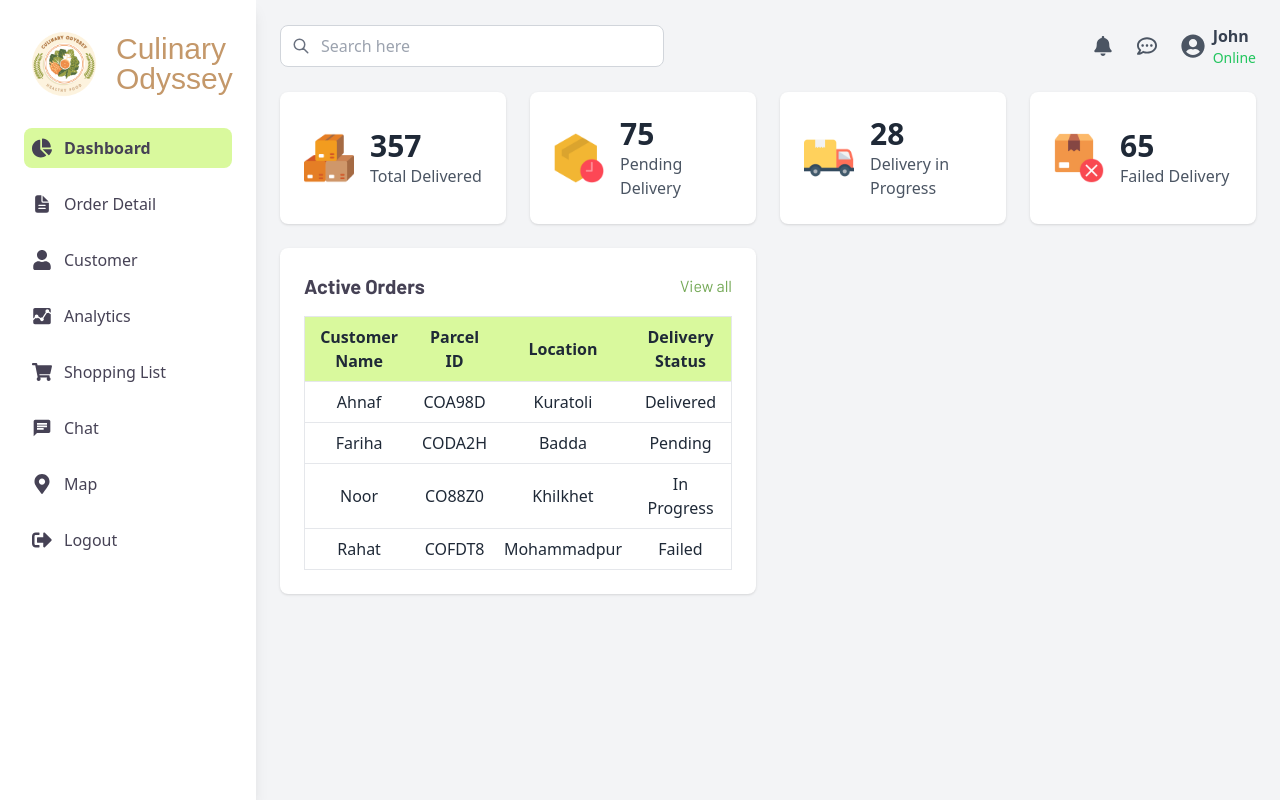
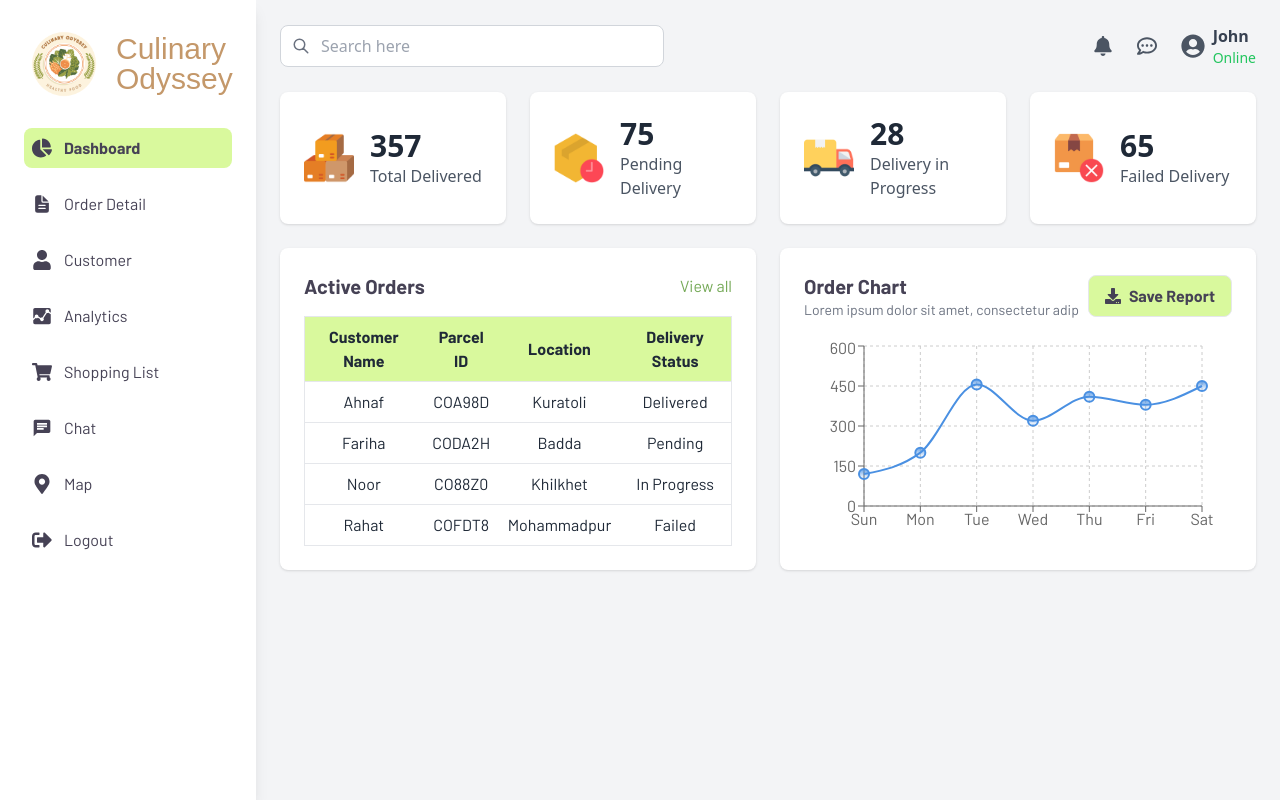
Before and after one commit to tanzim-ikram/culinary-odyssey-frontend, a Next.js app: page /dashboard in a window 1280 px wide. Built offline with nearby package versions, Linux system fonts and the light colour scheme; a web font is replaced by a local one.

Commit message:
new file:   app/components/OrderChart.tsx 	modified:   app/components/OrderTable.tsx 	modified:   app/components/Sidebar.tsx 	modified:   app/dashboard/page.tsx 	modified:   package-lock.json 	modified:   package.json

```diff
--- /dev/null
+++ b/app/components/OrderChart.tsx
@@ -0,0 +1,53 @@
+"use client";
+
+import { LineChart, Line, XAxis, YAxis, Tooltip, ResponsiveContainer, CartesianGrid } from "recharts";
+import { FaDownload } from "react-icons/fa";
+
+const data = [
+  { day: "Sun", orders: 120 },
+  { day: "Mon", orders: 200 },
+  { day: "Tue", orders: 456 },
+  { day: "Wed", orders: 320 },
+  { day: "Thu", orders: 410 },
+  { day: "Fri", orders: 380 },
+  { day: "Sat", orders: 450 },
+];
+
+export default function OrderChart() {
+  return (
+    <div >
+      {/* Header Section */}
+      <div className="flex justify-between items-center mb-4">
+        <div style={{ fontFamily: '"Barlow", sans-serif' }}>
+          <h2 className="text-xl font-bold text-[#464255]">
+            Order Chart
+          </h2>
+          <p className="text-gray-500 text-sm">Lorem ipsum dolor sit amet, consectetur adip</p>
+        </div>
+
+        {/* Save Report Button */}
+        <button className="flex items-center gap-2 border px-4 py-2 rounded-lg bg-lime-200 text-[#464255]  hover:border-[#464255]" style={{ fontFamily: '"Barlow", sans-serif', fontWeight: "bold" }}>
+          <FaDownload />
+          <span>Save Report</span>
+        </button>
+      </div>
+
+      {/* Chart Container */}
+      <ResponsiveContainer width="100%" height={200}>
+        <LineChart data={data} margin={{ top: 10, right: 30, left: 0, bottom: 0 }}>
+          <defs>
+            <linearGradient id="colorBlue" x1="0" y1="0" x2="0" y2="1">
+              <stop offset="5%" stopColor="#4A90E2" stopOpacity={0.8} />
+              <stop offset="95%" stopColor="#4A90E2" stopOpacity={0} />
+            </linearGradient>
+          </defs>
+          <CartesianGrid strokeDasharray="3 3" />
+          <XAxis dataKey="day" style={{ fontFamily: '"Barlow", sans-serif', fontWeight: "normal" }}/>
+          <YAxis style={{ fontFamily: '"Barlow", sans-serif', fontWeight: "normal" }}/>
+          <Tooltip />
+          <Line type="monotone" dataKey="orders" stroke="#4A90E2" strokeWidth={2} fill="url(#colorBlue)" dot={{ r: 5 }} />
+        </LineChart>
+      </ResponsiveContainer>
+    </div>
+  );
+}
--- a/app/components/OrderTable.tsx
+++ b/app/components/OrderTable.tsx
@@ -7,7 +7,7 @@ export default function OrderTable() {
     ];
 
     return (
-      <table className="w-full border-collapse border">
+      <table className="w-full border-collapse border" style={{ fontFamily: '"Barlow", sans-serif', fontWeight: "normal" }}>
         <thead>
           <tr className="bg-lime-200">
             <th className="p-2">Customer Name</th>
--- a/app/components/Sidebar.tsx
+++ b/app/components/Sidebar.tsx
@@ -37,7 +37,7 @@ export default function Sidebar() {
       </div>
 
       {/* Menu */}
-      <nav className="space-y-4">
+      <nav className="space-y-4" style={{ fontFamily: '"Barlow", sans-serif', fontWeight: "normal" }}>
         <SidebarLink icon={FaChartPie} text="Dashboard" active />
         <SidebarLink icon={IoDocumentText } text="Order Detail" />
         <SidebarLink icon={FaUser} text="Customer" />
--- a/app/dashboard/page.tsx
+++ b/app/dashboard/page.tsx
@@ -1,13 +1,10 @@
 import Image from "next/image";
 import { FaBell, FaRegCommentDots, FaUserCircle } from "react-icons/fa";
 import { HiOutlineSearch } from "react-icons/hi";
-// import { IoDocumentTextOutline } from "react-icons/io5";
 import Sidebar from "@/app/components/Sidebar";
 import DashboardCard from "@/app/components/DashboardCard";
 import OrderTable from "@/app/components/OrderTable";
-// import OrderChart from "@/components/OrderChart";
-// import ShoppingList from "@/components/ShoppingList";
-// import MapLocations from "@/components/MapLocations";
+import OrderChart from "@/app/components/OrderChart"; // ✅ Import OrderChart
 
 export default function Dashboard() {
   return (
@@ -45,26 +42,10 @@ export default function Dashboard() {
 
         {/* Dashboard Cards */}
         <div className="grid grid-cols-1 md:grid-cols-2 lg:grid-cols-4 gap-6">
-          <DashboardCard
-            title="Total Delivered"
-            count="357"
-            icon="/icons/boxes.png"
-          />
-          <DashboardCard
-            title="Pending Delivery"
-            count="75"
-            icon="/icons/preorder.png"
-          />
-          <DashboardCard
-            title="Delivery in Progress"
-            count="28"
-            icon="/icons/delivery-truck.png"
-          />
-          <DashboardCard
-            title="Failed Delivery"
-            count="65"
-            icon="/icons/failed.png"
-          />
+          <DashboardCard title="Total Delivered" count="357" icon="/icons/boxes.png" />
+          <DashboardCard title="Pending Delivery" count="75" icon="/icons/preorder.png" />
+          <DashboardCard title="Delivery in Progress" count="28" icon="/icons/delivery-truck.png" />
+          <DashboardCard title="Failed Delivery" count="65" icon="/icons/failed.png" />
         </div>
 
         {/* Main Dashboard Sections */}
@@ -73,18 +54,11 @@ export default function Dashboard() {
           <div className="lg:col-span-2 bg-white p-6 rounded-lg shadow">
             {/* Header with Title and "View all" Link */}
             <div className="flex justify-between items-center mb-4">
-              <h2
-                className="text-xl font-bold text-[#464255]"
-                style={{ fontFamily: '"Barlow", sans-serif' }}
-              >
+              <h2 className="text-xl font-bold text-[#464255]" style={{ fontFamily: '"Barlow", sans-serif' }}>
                 Active Orders
               </h2>
 
-              <a
-                href="#"
-                className="text-[#75A957] hover:underline"
-                style={{ fontFamily: '"Barlow", sans-serif', fontWeight: "normal" }}
-              >
+              <a href="#" className="text-[#75A957] hover:underline" style={{ fontFamily: '"Barlow", sans-serif', fontWeight: "normal" }}>
                 View all
               </a>
             </div>
@@ -94,11 +68,9 @@ export default function Dashboard() {
           </div>
 
           {/* Order Chart */}
-          {/* <div className="bg-white p-6 rounded-lg shadow">
-            <h2 className="text-xl font-semibold mb-4">Order Chart</h2>
+          <div className="lg:col-span-2 bg-white p-6 rounded-lg shadow">
             <OrderChart />
           </div>
-        </div> */}
         </div>
       </div>
     </div>
--- a/package.json
+++ b/package.json
@@ -13,7 +13,8 @@
     "next": "15.1.4",
     "react": "^19.0.0",
     "react-dom": "^19.0.0",
-    "react-icons": "^5.4.0"
+    "react-icons": "^5.4.0",
+    "recharts": "^2.15.1"
   },
   "devDependencies": {
     "@eslint/eslintrc": "^3",
```
Also changed, not shown: 1 other file (tests, documents, lock files or other folders).
